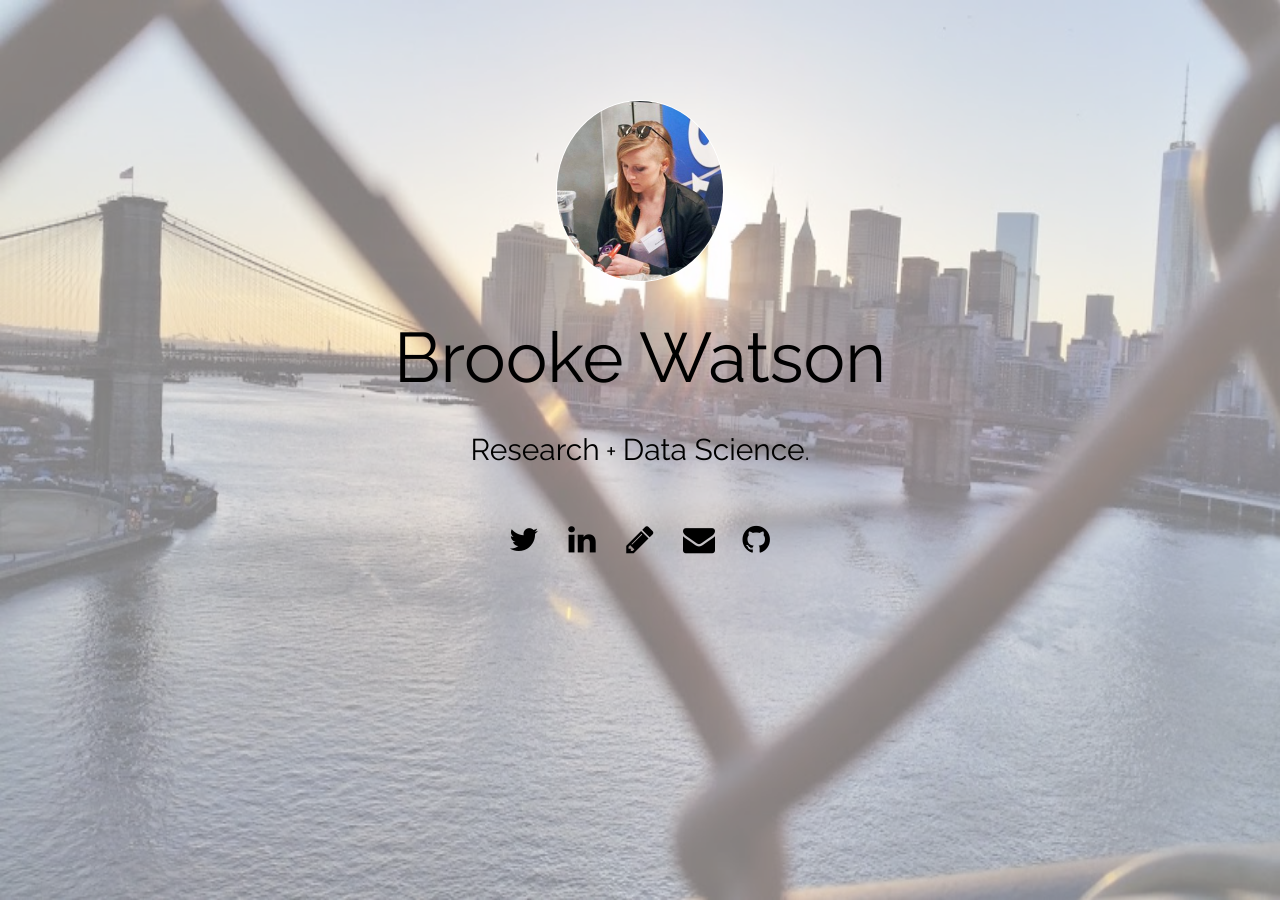
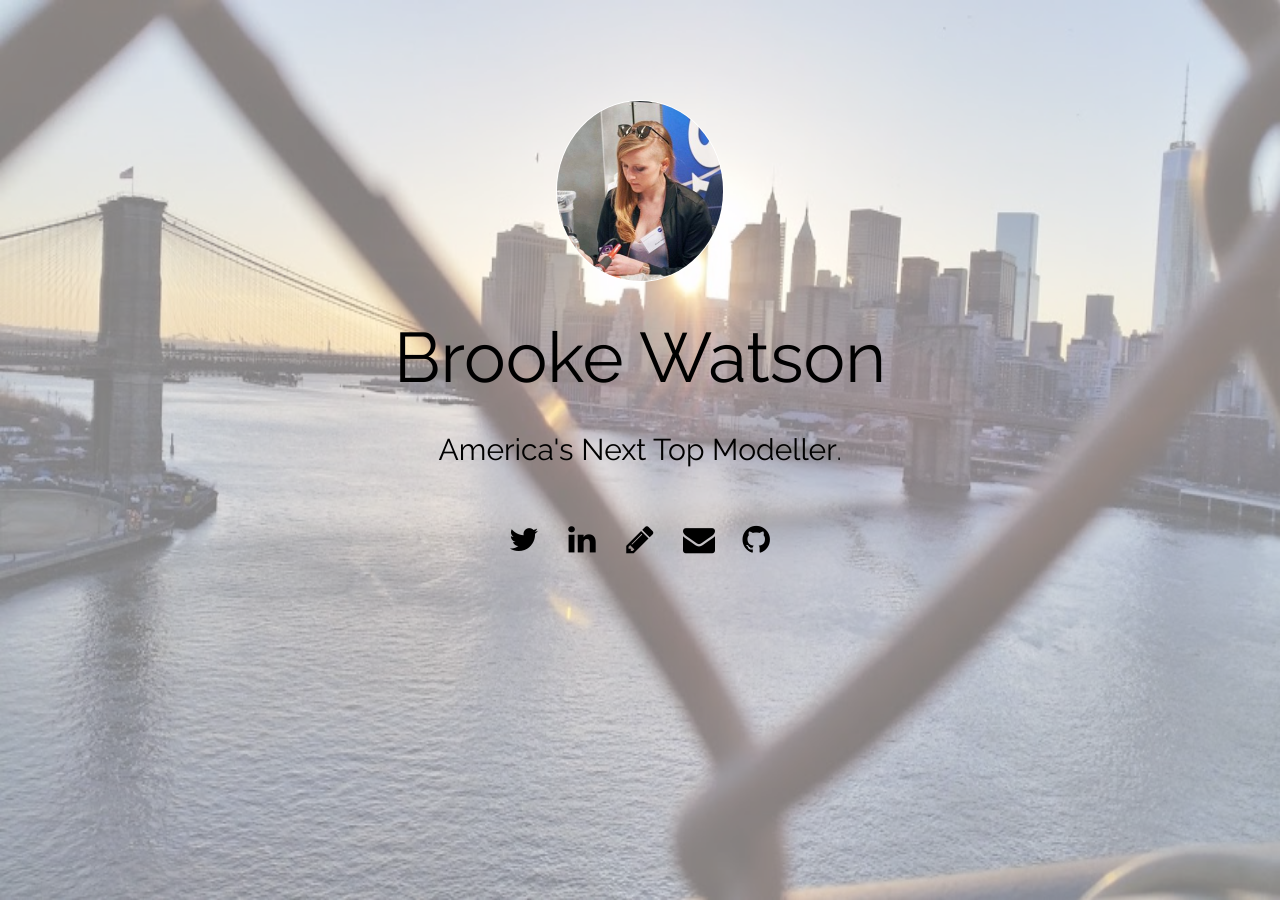
Before and after one commit to brooke-watson/brooke-watson.github.io, a Jekyll site: the page built from index.html, in a window 1280 px wide. Built offline with Jekyll 4.4.1, drawn with Linux system fonts in a browser that asks for light colours; nearby versions of some CDN libraries.

Commit message:
Update index.html

```diff
--- a/index.html
+++ b/index.html
@@ -38,7 +38,7 @@ permalink: /
 
             <h1>{{ site.name }}</h1>
             <br>
-            <h3><a href = "https://www.ecohealthalliance.org/personnel/brooke-watson-2">Research</a> + <a href = "https://blog.brooke.science/">Data Science</a>.</h3>
+            <h3><a href = "https://blog.brooke.science/">America's Next Top Modeller</a>.</h3>
                 <ul>
 
 
```
